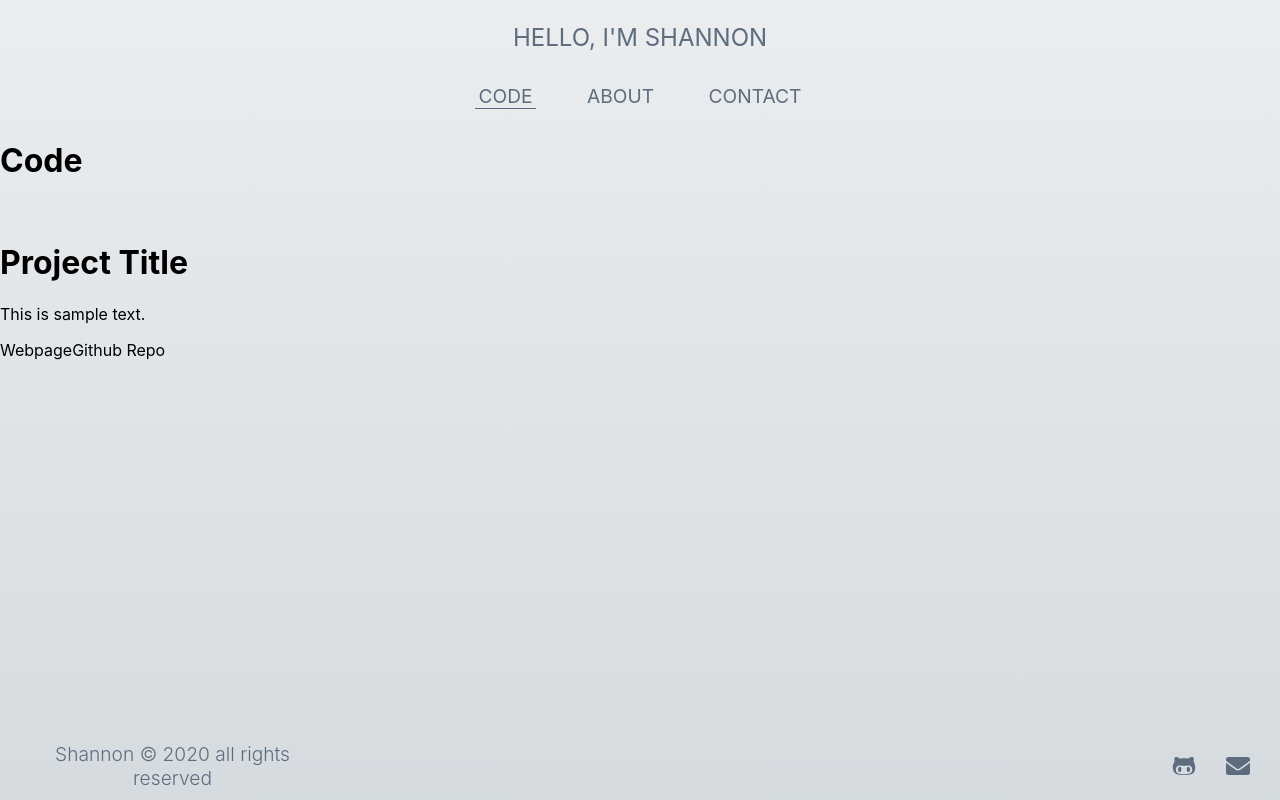
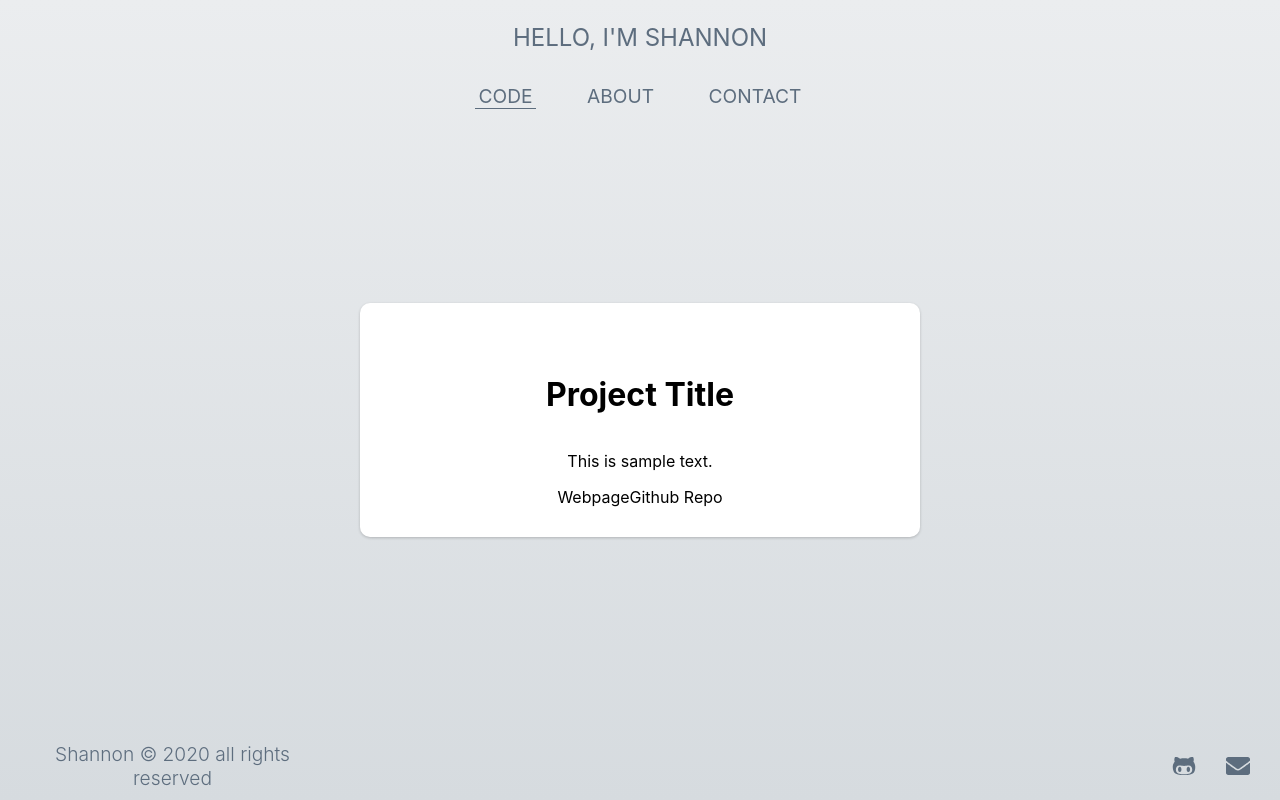
Before and after one commit to ShannonTJ/react-portfolio-site, a React (Create React App) app: page /code in a window 1280 px wide. Built offline with nearby package versions, Linux system fonts and the light colour scheme.

Commit message:
card styling

```diff
--- a/src/components/Card/CardElement.js
+++ b/src/components/Card/CardElement.js
@@ -1,11 +1,45 @@
 import styled from "styled-components/macro";
 
-export const CardContainer = styled.div``;
-export const ContentContainer = styled.div``;
+export const CardContainer = styled.div`
+  display: flex;
+  flex-direction: column;
+  justify-content: center;
+  align-items: center;
+  height: 600px;
+`;
+
+export const ContentContainer = styled.div`
+  background: #fff;
+  width: 500px;
+  max-height: 400px;
+  border-radius: 10px;
+  display: flex;
+  flex-direction: column;
+  justify-content: center;
+  align-items: center;
+  padding: 30px;
+  box-shadow: 0 1px 3px rgba(0, 0, 0, 0.2);
+  transition: all 0.2s ease-in-out;
+
+  &:hover {
+    transform: scale(1.02);
+    transition: all 0.2s ease-in-out;
+  }
+`;
+
 export const ImageContainer = styled.div``;
 export const Image = styled.img``;
-export const TextContainer = styled.div``;
+export const TextContainer = styled.div`
+  display: flex;
+  flex-direction: column;
+  justify-content: center;
+  align-items: center;
+`;
 export const HeaderText = styled.h1``;
 export const Text = styled.p``;
-export const LinksContainer = styled.div``;
+export const LinksContainer = styled.div`
+  display: flex;
+  flex-direction: row;
+  justify-content: space-between;
+`;
 export const Link = styled.a``;
--- a/src/index.css
+++ b/src/index.css
@@ -1,11 +1,11 @@
 body {
-  margin: 0;
   font-family: -apple-system, BlinkMacSystemFont, "Segoe UI", "Roboto", "Oxygen",
     "Ubuntu", "Cantarell", "Fira Sans", "Droid Sans", "Helvetica Neue",
     sans-serif;
   -webkit-font-smoothing: antialiased;
   -moz-osx-font-smoothing: grayscale;
 
+  margin: 0;
   height: 100%;
   background-repeat: no-repeat;
   background: linear-gradient(#ebedef, #d6dbdf);
--- a/src/pages/Code.js
+++ b/src/pages/Code.js
@@ -4,7 +4,6 @@ import Card from "../components/Card";
 const Code = () => {
   return (
     <div>
-      <h1>Code</h1>
       <Card />
     </div>
   );
```
Also changed, not shown: 1 other file (tests, documents, lock files or other folders).
